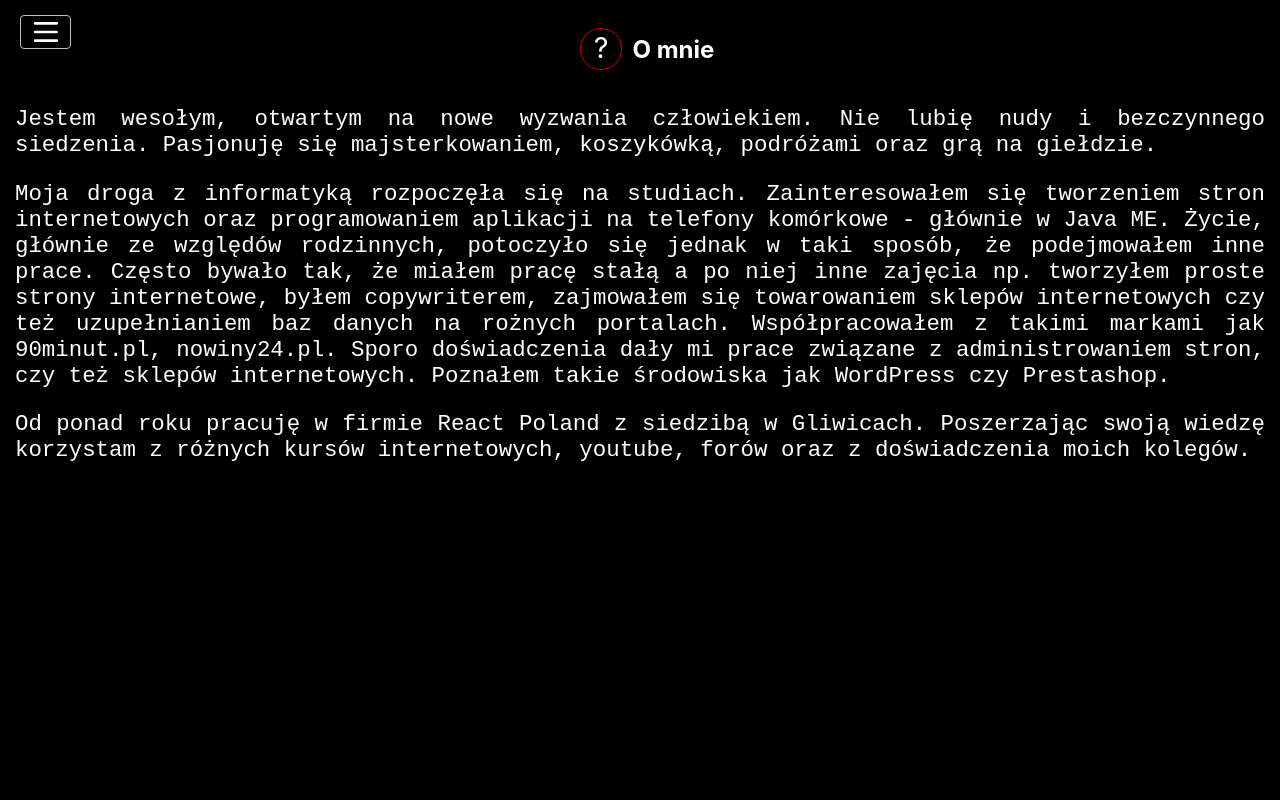
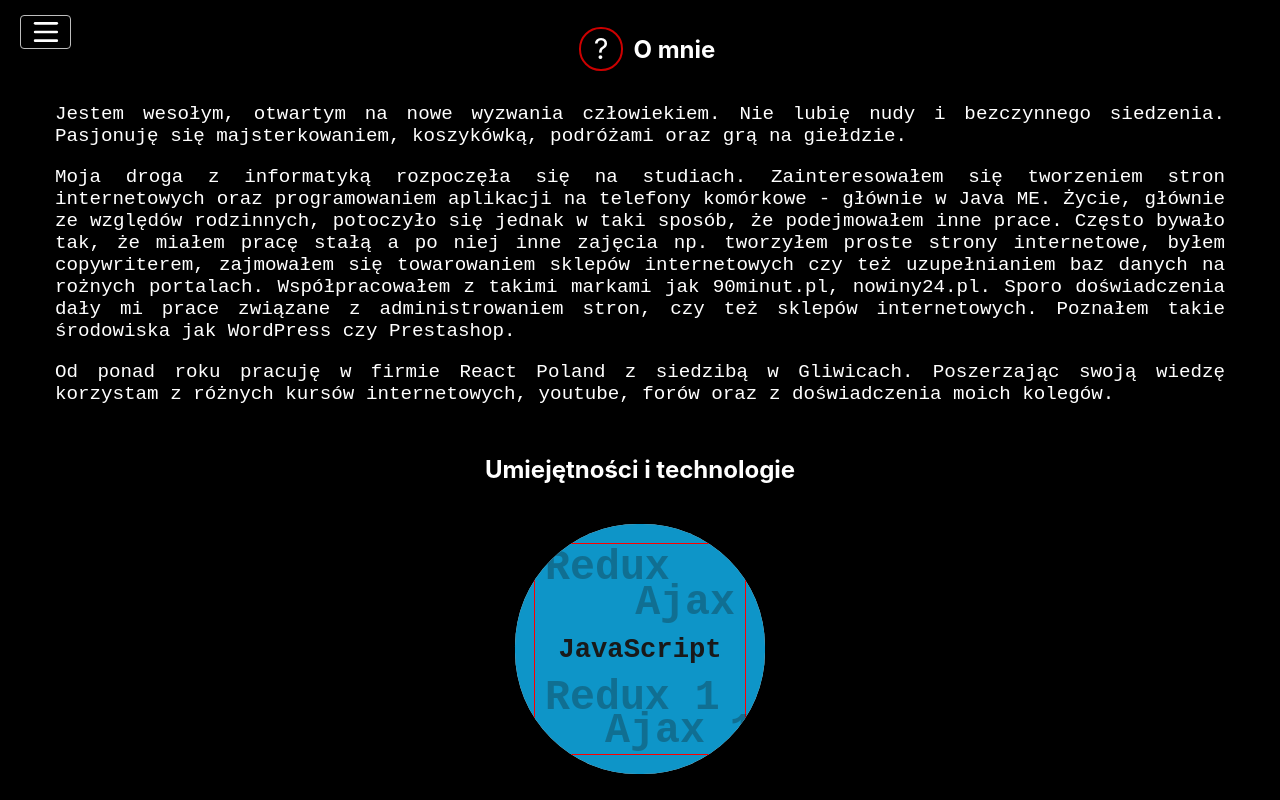
Before and after one commit to p-miszczuk/businesscardv2, a React (Create React App) app: page /about in a window 1280 px wide. Built offline with nearby package versions, Linux system fonts and the light colour scheme.

Commit message:
About: add animation

```diff
--- a/src/pages/About.js
+++ b/src/pages/About.js
@@ -2,7 +2,7 @@ import React from "react";
 
 const About = () => {
   return (
-    <div className="about">
+    <section className="about">
       <header className="about__header">
         <span>?</span>
         <span />
@@ -15,7 +15,22 @@ const About = () => {
           </p>
         ))}
       </div>
-    </div>
+      <div className="about__stack">
+        <h2>Umiejętności i technologie</h2>
+        <div className="about__stack-content">
+          <div className="about__technologie">
+            <div className="about__technologie-name">JavaScript</div>
+            <div className="about__technologie-extra">
+              <span>Redux</span>
+              <span>Ajax</span>
+              <span>Redux 1</span>
+              <span>Ajax 1</span>
+            </div>
+            <div className="about__cover" />
+          </div>
+        </div>
+      </div>
+    </section>
   );
 };
 
@@ -34,4 +49,97 @@ const aboutContent = [
   }
 ];
 
+const stack = {
+  good: [
+    {
+      id: 1,
+      name: "HTML5",
+      img: ""
+    },
+    {
+      id: 2,
+      name: "CSS3",
+      extra: [
+        {
+          id: 1,
+          name: "SASS (SCSS)",
+          img: ""
+        }
+      ],
+      img: ""
+    },
+    {
+      id: 3,
+      name: "JavaScript",
+      extra: [
+        {
+          id: 1,
+          name: "AJAX",
+          img: ""
+        },
+        {
+          id: 2,
+          name: "jQuery",
+          img: ""
+        }
+      ],
+      img: ""
+    },
+    {
+      id: 4,
+      name: "React",
+      extra: [
+        {
+          id: 1,
+          name: "Redux",
+          img: ""
+        },
+        {
+          id: 2,
+          name: "Material UI",
+          img: ""
+        },
+        {
+          id: 3,
+          name: "Bootstrap",
+          img: ""
+        }
+      ],
+      img: ""
+    },
+    {
+      id: 5,
+      name: "Git",
+      img: ""
+    },
+    {
+      id: 6,
+      name: "RWD",
+      img: ""
+    }
+  ],
+  basic: [
+    {
+      id: 1,
+      name: "Node",
+      img: ""
+    },
+    {
+      id: 2,
+      name: "PHP",
+      img: ""
+    },
+    {
+      id: 3,
+      name: "MySql",
+      img: ""
+    },
+    {
+      id: 4,
+      name: "Photoshop",
+      img: ""
+    }
+  ]
+};
+
 export default About;
--- a/src/style/about.scss
+++ b/src/style/about.scss
@@ -7,12 +7,16 @@
     position: relative;
     &:hover {
       span {
-        &:nth-child(1) {
-          @include animationRotate;
+        &:nth-child(2) {
+          @include animRotate;
         }
       }
     }
     span {
+      &:first-child {
+        font-size: 1.8rem;
+        transform: translate(29px, -1px);
+      }
       &:nth-child(2) {
         display: block;
         margin-right: 10px;
@@ -20,22 +24,89 @@
         @include borderOval;
         @include size(40px, 40px);
       }
-      &:first-child {
-        font-size: 1.8rem;
-        transform: translate(28px, -2px);
+    }
+  }
+  &__description {
+    padding: 0 10px;
+    @include breakpoint("large") {
+      padding: 0 40px;
+    }
+    .about__text {
+      text-align: justify;
+      font-size: 0.9rem;
+      font-family: "Courier New", Courier, monospace;
+      @include breakpoint("medium") {
+        font-size: 1rem;
+      }
+      @include breakpoint("large") {
+        font-size: 1.2rem;
       }
     }
   }
-  &__description {
-    .about__text {
-      text-align: justify;
-      font-size: 1.5rem;
-      font-family: "Courier New", Courier, monospace;
-      @include breakpoint("medium") {
-        font-size: 1.2rem;
-      }
-      @include breakpoint("large") {
-        font-size: 1.4rem;
+  &__stack {
+    margin-top: 50px;
+    h2 {
+      text-align: center;
+    }
+    &-content {
+      display: flex;
+      justify-content: center;
+      flex-wrap: wrap;
+      padding: 20px 20px 0 20px;
+      .about {
+        &__cover {
+          position: absolute;
+          left: 300px;
+          top: 160px;
+          background-color: $lightBlue;
+          transform: rotate(35deg);
+          transform-origin: top left;
+          z-index: -1;
+          @include size(300px, 400px);
+          @include animateWave;
+        }
+        &__technologie {
+          background-color: $darkWhite;
+          border-radius: 49%;
+          color: $dark;
+          font-size: 1.7rem;
+          font-family: "Courier New", Courier, monospace;
+          font-weight: 600;
+          overflow: hidden;
+          position: relative;
+          z-index: 2;
+          @include size(250px, 250px);
+          &-name {
+            @include centerXY;
+          }
+          &-extra {
+            border: 1px solid red;
+            position: relative;
+            @include size(210px, 210px);
+            @include centerXY;
+            > span {
+              margin: 0 10px;
+              font-size: 2.6rem;
+              opacity: 0.3;
+              white-space: nowrap;
+              &:nth-child(2) {
+                position: absolute;
+                top: 35px;
+                right: 0;
+              }
+              &:nth-child(3) {
+                position: absolute;
+                top: 130px;
+                left: 0;
+              }
+              &:nth-child(4) {
+                position: absolute;
+                bottom: 0px;
+                left: 60px;
+              }
+            }
+          }
+        }
       }
     }
   }
--- a/src/style/animations.scss
+++ b/src/style/animations.scss
@@ -1,6 +1,6 @@
 @mixin animateBackground {
-  animation: 40s ease infinite anim;
-  @keyframes anim {
+  animation: 40s ease infinite animBackground;
+  @keyframes animBackground {
     0% {
       background-position: 100% 100%;
       transform: scale(1);
@@ -42,14 +42,53 @@
   }
 }
 
-@mixin animationRotate {
-  animation: animRotate 1s ease 0 infinite;
-  @keyframes animRotate {
+@mixin animRotate {
+  animation: anim 1.5s ease 0s infinite;
+  @keyframes anim {
     0% {
-      transform: rotate(0, 0);
+      transform: rotateX(0deg) rotateY(0deg);
     }
     100% {
-      transform: rotate(359deg, -359deg);
+      transform: rotateX(180deg) rotateY(180deg);
     }
   }
 }
+
+@mixin animBorder {
+  @keyframes animBorder {
+    0% {
+    }
+    100% {
+    }
+  }
+}
+
+@mixin animateWave {
+  animation: animateWave 3s ease 2s forwards;
+  @keyframes animateWave {
+    0% {
+      left: 300px;
+      top: 140px;
+      transform: rotate(15deg);
+      transform-origin: top left;
+    }
+    45% {
+      left: 300px;
+      top: 100px;
+      transform: rotate(120deg);
+      transform-origin: top left;
+    }
+    70% {
+      left: 300px;
+      top: 100px;
+      transform: rotate(110deg);
+      transform-origin: top left;
+    }
+    100% {
+      left: 340px;
+      top: 60px;
+      transform: rotate(120deg);
+      transform-origin: top left;
+    }
+  }
+}
--- a/src/style/colors.scss
+++ b/src/style/colors.scss
@@ -6,3 +6,6 @@ $gray: #bebebe;
 $dark: #191919;
 $darkHover: #010101;
 $darkRed: #cc0000;
+$darkWhite: #cccccc;
+$darkGreen: #00b400;
+$lightBlue: #0e95c8;
--- a/src/style/home.scss
+++ b/src/style/home.scss
@@ -1,53 +1,40 @@
-body {
+.home {
   overflow: hidden;
-  position: relative;
-  .home {
   &__background-animation {
     width: 100vw;
     height: 100vh;
-      background-image: url('../images/big-city-small.jpg');
+    background-image: url("../images/big-city-small.jpg");
     background-position: center;
     background-repeat: no-repeat;
     background-size: cover;
     z-index: 0;
     position: relative;
-      @include breakpoint('medium') {
-        background-image: url('../images/city-big-smaller.jpg');
+    @include breakpoint("medium") {
+      background-image: url("../images/city-big-smaller.jpg");
       @include animateBackground;
     }
-      @include breakpoint('large') {
-        background-image: url('../images/city-big.jpg');
+    @include breakpoint("large") {
+      background-image: url("../images/city-big.jpg");
     }
   }
   &__content {
     color: white;
     z-index: 1;
-      background-color: rgba(
-        255,
-        255,
-        255,
-        0.2
-      );
+    background-color: rgba(255, 255, 255, 0.2);
     width: 0;
     height: 60px;
     max-height: 60px;
     min-height: 60px;
     @include centerXY;
-      @include animateHomeContent(
-        300px
-      );
-      @include breakpoint('small') {
-        @include animateHomeContent(
-          410px
-        );
+    @include animateHomeContent(300px);
+    @include breakpoint("small") {
+      @include animateHomeContent(410px);
       height: 70px;
       max-height: 70px;
       min-height: 70px;
     }
-      @include breakpoint('medium') {
-        @include animateHomeContent(
-          500px
-        );
+    @include breakpoint("medium") {
+      @include animateHomeContent(500px);
       height: 92px;
       max-height: 92px;
       min-height: 92px;
@@ -58,19 +45,16 @@ body {
       h2 {
         margin: 0;
         font-size: 1.6rem;
-          font-family: 'Courier New',
-            Courier, monospace;
+        font-family: "Courier New", Courier, monospace;
         transform: translateY(45px);
         opacity: 0;
         max-height: 28px;
         @include displayHomeText(45);
-          @include breakpoint('small') {
+        @include breakpoint("small") {
           font-size: 2rem;
           max-height: 35px;
         }
-          @include breakpoint(
-            'medium'
-          ) {
+        @include breakpoint("medium") {
           font-size: 2.8rem;
           max-height: 50px;
         }
@@ -82,17 +66,14 @@ body {
       span {
         display: block;
         font-size: 1.5rem;
-          font-family: 'Courier New',
-            Courier, monospace;
+        font-family: "Courier New", Courier, monospace;
         transform: translateY(-45px);
         opacity: 0;
         @include displayHomeText(-45);
-          @include breakpoint('small') {
+        @include breakpoint("small") {
           font-size: 1.8rem;
         }
-          @include breakpoint(
-            'medium'
-          ) {
+        @include breakpoint("medium") {
           font-size: 2.3rem;
         }
       }
@@ -109,4 +90,3 @@ body {
     z-index: -1;
   }
 }
-}
--- a/src/style/index.scss
+++ b/src/style/index.scss
@@ -21,4 +21,3 @@ code {
 @import "./nav.scss";
 @import "./home.scss";
 @import "./about.scss";
-@import "./animations.scss";
--- a/src/style/mixins.scss
+++ b/src/style/mixins.scss
@@ -13,7 +13,7 @@ $breakpoints: (
 }
 
 @mixin borderOval {
-  border: 1px solid $darkRed;
+  border: 2px solid $darkRed;
   border-radius: 49%;
 }
 
```
Also changed, not shown: 1 other file (tests, documents, lock files or other folders). Lines whose indentation alone changed are shown as unchanged.
